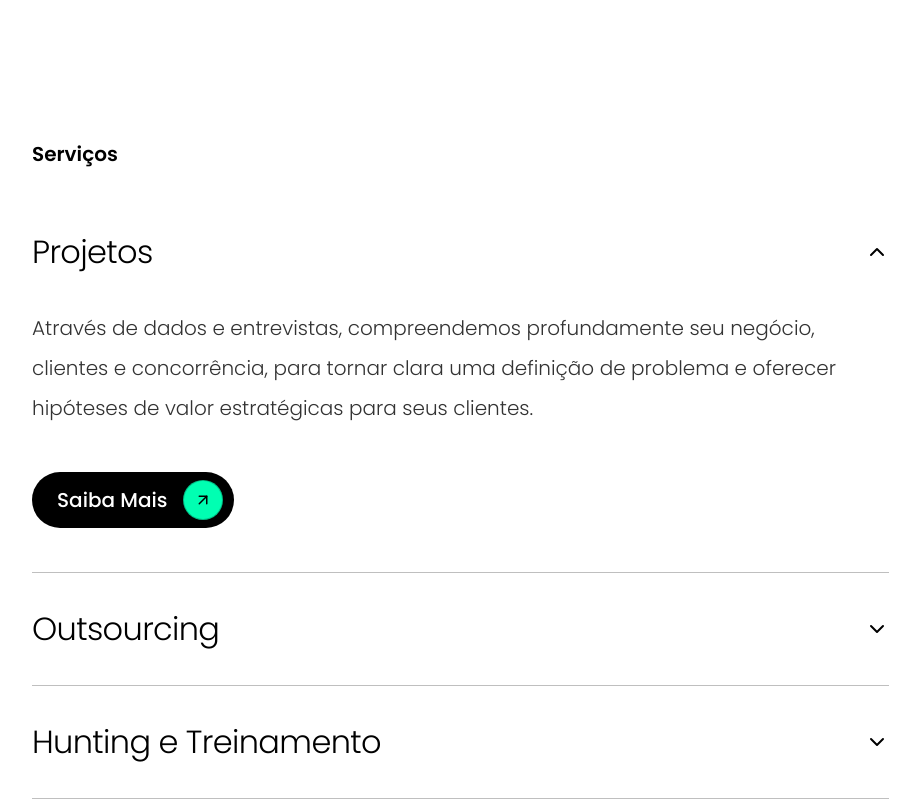
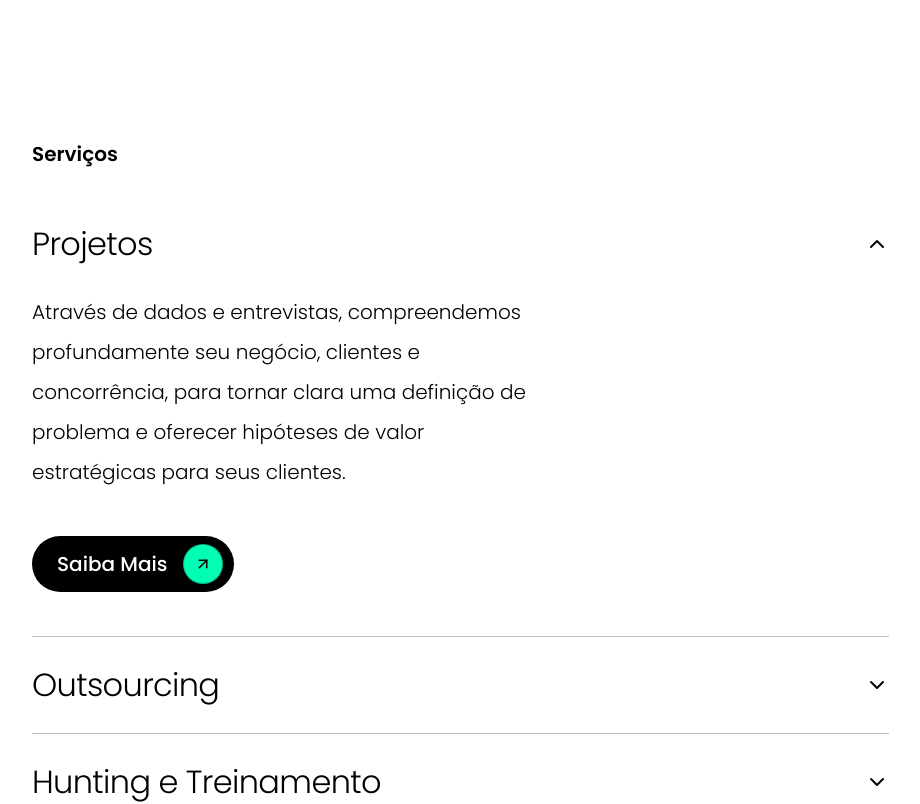
Before and after one commit to floux-digital/site-2.0, a Next.js app: page / in a window 1280 px wide. Shown: the part 2180-2984 px from the top of the page, without its empty margins (347-1267 px from the left). Built offline with nearby package versions, Linux system fonts and the light colour scheme.

Commit message:
fixing accordion

```diff
--- a/next.config.ts
+++ b/next.config.ts
@@ -9,7 +9,7 @@ const nextConfig: NextConfig = {
     optimizePackageImports: ['lucide-react'],
   },
   compress: true,
-  allowedDevOrigins: ['192.168.15.6'],
+  allowedDevOrigins: ['192.168.15.3'],
 }
 
 export default nextConfig
--- a/src/app/page.tsx
+++ b/src/app/page.tsx
@@ -1,11 +1,11 @@
 import type { Metadata } from 'next'
 import Link from 'next/link'
-import { ChevronDown, ChevronUp } from 'lucide-react'
 import Button from '@/components/ui/Button'
 import DesktopSidebar from '@/components/layout/DesktopSidebar'
 import LogoCarousel from '@/components/sections/LogoCarousel'
 import TestimonialCarousel from '@/components/sections/TestimonialCarousel'
 import CaseCarousel from '@/components/sections/CaseCarousel'
+import Accordion from '@/components/sections/ServiceAccordion'
 import { services } from '@/lib/data'
 import { webPageSchema } from '@/lib/schema'
 
@@ -86,27 +86,15 @@ export default function HomePage() {
       <section className="px-4 lg:px-[44px] py-[66px]">
         <div className="flex flex-col lg:flex-row lg:items-start">
           <div className="hidden lg:block w-[335px] shrink-0" aria-hidden />
-          <div className="flex-1">
+          <div className="flex-1 max-w-[900px]">
             <p className="font-semibold mb-[22px]">Serviços</p>
-            <div className="flex flex-col max-w-[900px]">
-              {services.map((s, i) => (
-                <details key={s.slug} open={i === 0} className="group border-b border-black/25">
-                  <summary className="flex items-center justify-between py-10 cursor-pointer list-none">
-                    <h3>{s.title}</h3>
-                    <span className="shrink-0 ml-4">
-                      <ChevronUp size={24} className="hidden group-open:block" />
-                      <ChevronDown size={24} className="group-open:hidden" />
-                    </span>
-                  </summary>
-                  <div className="pb-[44px] flex flex-col gap-[44px]">
-                    <p className="text-black/80">{s.description}</p>
-                    <Button href={`/servicos`} withArrow>
-                      Saiba Mais
-                    </Button>
-                  </div>
-                </details>
-              ))}
-            </div>
+            <Accordion
+              items={services.map((s) => ({
+                title: s.title,
+                body: s.description,
+                href: '/servicos',
+              }))}
+            />
           </div>
         </div>
       </section>
--- a/src/app/servicos/[slug]/page.tsx
+++ b/src/app/servicos/[slug]/page.tsx
@@ -1,7 +1,7 @@
 import type { Metadata } from 'next'
 import { notFound } from 'next/navigation'
-import { ChevronDown, ChevronUp } from 'lucide-react'
 import DesktopSidebar from '@/components/layout/DesktopSidebar'
+import Accordion from '@/components/sections/ServiceAccordion'
 import { services } from '@/lib/data'
 import { webPageSchema, serviceSchema } from '@/lib/schema'
 
@@ -106,26 +106,10 @@ export default async function ServiceDetailPage({
             <div className="w-full flex flex-col gap-[44px] lg:max-w-[800px] 2xl:max-w-[980px]">
               <h2>{sub.methodsHeading}</h2>
               <p>{sub.body}</p>
-
-              <div className="flex flex-col py-[66px]">
-                {sub.methods.map((method, i) => (
-                  <details
-                    key={method.title}
-                    open={i === 0}
-                    className="group border-b border-black/25"
-                  >
-                    <summary className="flex items-center justify-between py-8 cursor-pointer list-none">
-                      <h3>{method.title}</h3>
-                      <span className="shrink-0 ml-4">
-                        <ChevronUp size={24} className="hidden group-open:block" />
-                        <ChevronDown size={24} className="group-open:hidden" />
-                      </span>
-                    </summary>
-                    <div className="pb-[44px] flex flex-col gap-[44px]">
-                      <p className="max-w-[500px]">{method.description}</p>
-                    </div>
-                  </details>
-                ))}
+              <div className="py-[66px]">
+                <Accordion
+                  items={sub.methods.map((m) => ({ title: m.title, body: m.description }))}
+                />
               </div>
             </div>
           </div>
@@ -140,27 +124,11 @@ export default async function ServiceDetailPage({
             <div className="w-full flex flex-col gap-[44px] lg:max-w-[800px] 2xl:max-w-[980px]">
               <h2>{sub.section2Heading}</h2>
               <p>{sub.section2Body}</p>
-
               {sub.methods2 && sub.methods2.length > 0 && (
-                <div className="flex flex-col py-[66px]">
-                  {sub.methods2.map((item, i) => (
-                    <details
-                      key={item.title}
-                      open={i === 0}
-                      className="group border-b border-black/25"
-                    >
-                      <summary className="flex items-center justify-between py-8 cursor-pointer list-none">
-                        <h3>{item.title}</h3>
-                        <span className="shrink-0 ml-4">
-                          <ChevronUp size={24} className="hidden group-open:block" />
-                          <ChevronDown size={24} className="group-open:hidden" />
-                        </span>
-                      </summary>
-                      <div className="pb-[44px] flex flex-col gap-[44px]">
-                        <p className="max-w-[500px]">{item.description}</p>
-                      </div>
-                    </details>
-                  ))}
+                <div className="py-[66px]">
+                  <Accordion
+                    items={sub.methods2.map((m) => ({ title: m.title, body: m.description }))}
+                  />
                 </div>
               )}
             </div>
--- a/src/app/servicos/page.tsx
+++ b/src/app/servicos/page.tsx
@@ -1,8 +1,7 @@
 import type { Metadata } from 'next'
 import Link from 'next/link'
-import { ChevronDown, ChevronUp } from 'lucide-react'
-import Button from '@/components/ui/Button'
 import DesktopSidebar from '@/components/layout/DesktopSidebar'
+import Accordion from '@/components/sections/ServiceAccordion'
 import { services } from '@/lib/data'
 import { webPageSchema, serviceSchema } from '@/lib/schema'
 
@@ -95,27 +94,13 @@ export default function ServicosPage() {
               <div className="flex flex-col lg:flex-row lg:items-start">
                 <div className="hidden lg:block w-[335px] shrink-0" aria-hidden />
                 <div className="flex-1 max-w-[900px]">
-                  {service.subservices.map((sub, i) => (
-                    <details
-                      key={sub.slug}
-                      open={i === 0}
-                      className="group border-b border-black/25"
-                    >
-                      <summary className="flex items-center justify-between py-8 cursor-pointer list-none">
-                        <h3>{sub.title}</h3>
-                        <span className="shrink-0 ml-4">
-                          <ChevronUp size={24} className="hidden group-open:block" />
-                          <ChevronDown size={24} className="group-open:hidden" />
-                        </span>
-                      </summary>
-                      <div className="pb-[44px] flex flex-col gap-[44px]">
-                        <p className="max-w-[500px]">{sub.intro}</p>
-                        <Button href={`/servicos/${sub.slug}`} withArrow>
-                          Saiba Mais
-                        </Button>
-                      </div>
-                    </details>
-                  ))}
+                  <Accordion
+                    items={service.subservices.map((sub) => ({
+                      title: sub.title,
+                      body: sub.intro,
+                      href: `/servicos/${sub.slug}`,
+                    }))}
+                  />
                 </div>
               </div>
             </section>
--- a/src/components/sections/ServiceAccordion.tsx
+++ b/src/components/sections/ServiceAccordion.tsx
@@ -1,59 +1,62 @@
 'use client'
 
 import { useState } from 'react'
-import Link from 'next/link'
-import { ArrowUpRight, ChevronUp, ChevronDown } from 'lucide-react'
+import { ChevronDown, ChevronUp } from 'lucide-react'
+import Button from '@/components/ui/Button'
 
-type Subservice = { slug: string; title: string }
-
-type ServiceAccordionProps = {
-  items: { title: string; subservices: Subservice[]; href?: string }[]
+export type AccordionItem = {
+  title: string
+  body: string
+  href?: string
+  hrefLabel?: string
 }
 
-export default function ServiceAccordion({ items }: ServiceAccordionProps) {
-  const [open, setOpen] = useState<number | null>(0)
+type AccordionProps = {
+  items: AccordionItem[]
+  defaultOpen?: number | null
+}
+
+export default function Accordion({ items, defaultOpen = 0 }: AccordionProps) {
+  const [open, setOpen] = useState<number | null>(defaultOpen)
 
   return (
     <div className="flex flex-col">
-      {items.map((item, i) => (
-        <div key={i} className="border-t border-black/10 first:border-t-0">
-          <button
-            onClick={() => setOpen(open === i ? null : i)}
-            className="w-full flex items-center justify-between py-8 text-left group"
-            aria-expanded={open === i}
-          >
-            <h3 className="">
-              {item.title}
-            </h3>
-            <span className="shrink-0 ml-4 transition-transform duration-200">
-              {open === i ? (
-                <ChevronUp size={20} className="text-muted" />
-              ) : (
-                <ChevronDown size={20} className="text-muted" />
-              )}
-            </span>
-          </button>
+      {items.map((item, i) => {
+        const isOpen = open === i
+        return (
+          <div key={item.title} className="border-b border-black/25">
+            <button
+              onClick={() => setOpen(isOpen ? null : i)}
+              className="w-full flex items-center justify-between py-8 text-left"
+              aria-expanded={isOpen}
+            >
+              <h3>{item.title}</h3>
+              <span className="shrink-0 ml-4 transition-transform duration-300">
+                {isOpen ? <ChevronUp size={24} /> : <ChevronDown size={24} />}
+              </span>
+            </button>
 
-          {open === i && item.subservices.length > 0 && (
-            <div className="pb-6 flex flex-col gap-2">
-              {item.subservices.map((sub) => (
-                <div key={sub.slug} className="border-t border-black/5 first:border-t-0">
-                  <Link
-                    href={`/servicos/${sub.slug}`}
-                    className="flex items-center justify-between py-3 text-[1.2rem] lg:text-[1.5rem] font-light text-muted hover:text-black transition-colors group"
-                  >
-                    <span>{sub.title}</span>
-                    <ArrowUpRight
-                      size={16}
-                      className="opacity-0 group-hover:opacity-100 transition-opacity shrink-0"
-                    />
-                  </Link>
+            <div
+              className="grid"
+              style={{
+                gridTemplateRows: isOpen ? '1fr' : '0fr',
+                transition: 'grid-template-rows 300ms ease-in-out',
+              }}
+            >
+              <div className="overflow-hidden min-h-0">
+                <div className="pb-[44px] flex flex-col gap-[44px]">
+                  <p className="max-w-[500px]">{item.body}</p>
+                  {item.href && (
+                    <Button href={item.href} withArrow>
+                      {item.hrefLabel ?? 'Saiba Mais'}
+                    </Button>
+                  )}
                 </div>
-              ))}
+              </div>
             </div>
-          )}
-        </div>
-      ))}
+          </div>
+        )
+      })}
     </div>
   )
 }
```
